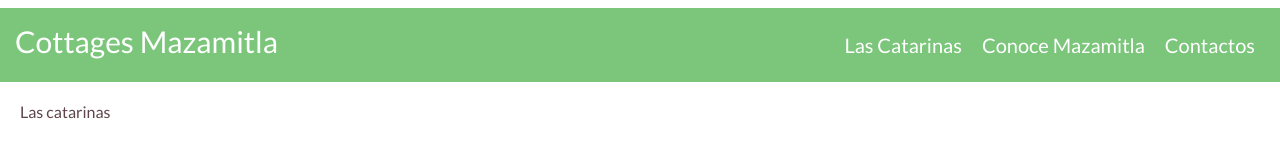
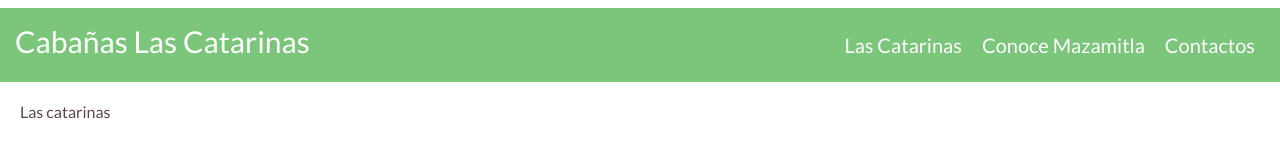
Before and after one commit to MirVill/cottages-mazamitla-app, a React (Create React App) app: page / in a window 1280 px wide. Shown: the top 160 px of the page. Built offline with nearby package versions, Linux system fonts and the light colour scheme.

Commit message:
Changed title

```diff
--- a/src/Layouts/Header.js
+++ b/src/Layouts/Header.js
@@ -13,7 +13,7 @@
 
   return (
     <div className="header-container">
-      <h1 className="header-title">Cottages Mazamitla</h1>
+      <h1 className="header-title">Cabañas Las Catarinas</h1>
       <DesktopNavbar />
       {menuIsOpen && <MobileNavbar />}
       <div className="header-menu" onClick={menuClickHandler}>
```
